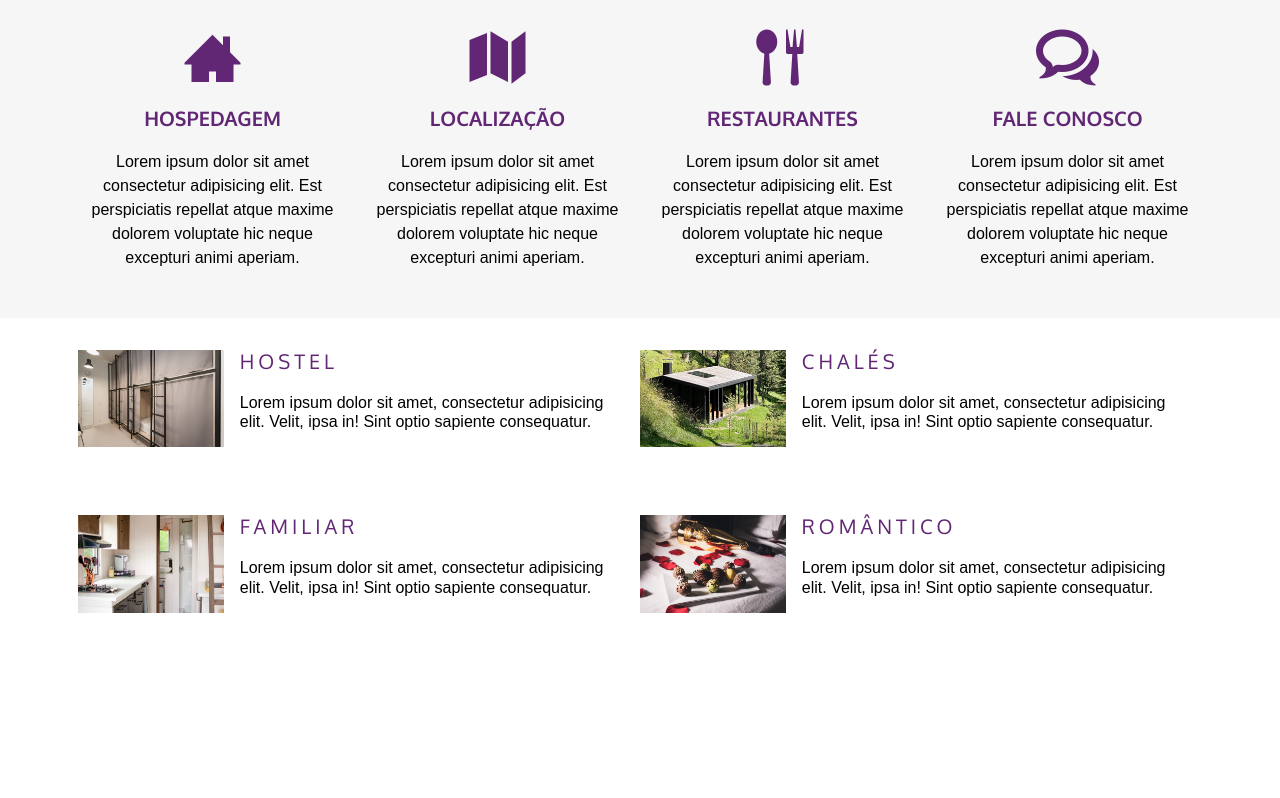
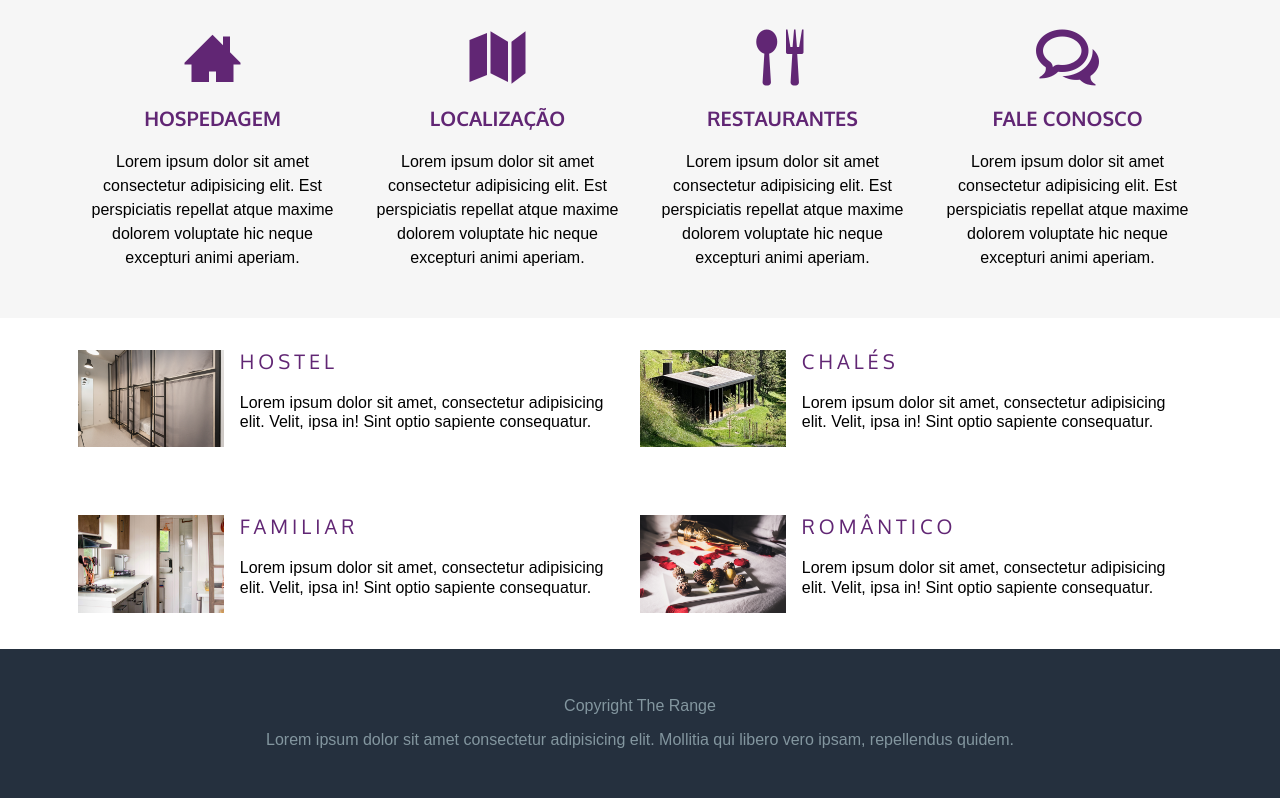
Before and after one commit to danielmartinscode/AngelsHostels, a plain HTML site: page index.html in a window 1280 px wide. Shown: the part 740-1538 px from the top of the page. Before the commit the page ends 1389 px from the top, so only its background shows below. Drawn offline with Linux system fonts and the light colour scheme; files whose address does not match are found by name.

Commit message:
footer finalizado

```diff
--- a/css/main.css
+++ b/css/main.css
@@ -270,3 +270,11 @@ h1, h2, h3, h4{
         max-height: 182px;
     }
 }
+
+.footer{
+    background-color: #25303e;
+    color: #83969f;
+    text-align: center;
+    padding: 2em;
+
+}
--- a/index.html
+++ b/index.html
@@ -164,5 +164,10 @@
         </div>
       </section>
     </main>
+
+    <footer class="footer">
+      <p>Copyright The Range</p>
+      <p>Lorem ipsum dolor sit amet consectetur adipisicing elit. Mollitia qui libero vero ipsam, repellendus quidem.</p>
+    </footer>
   </body>
 </html>
```
